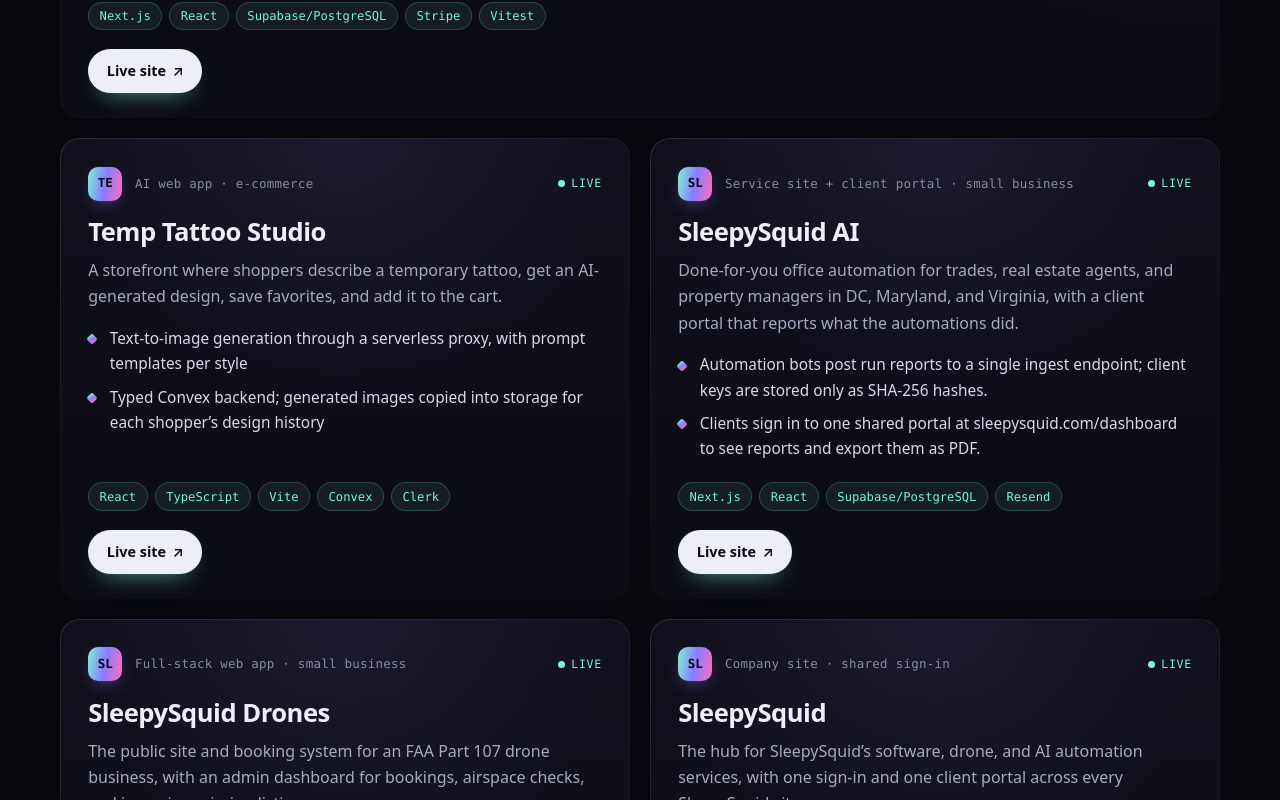
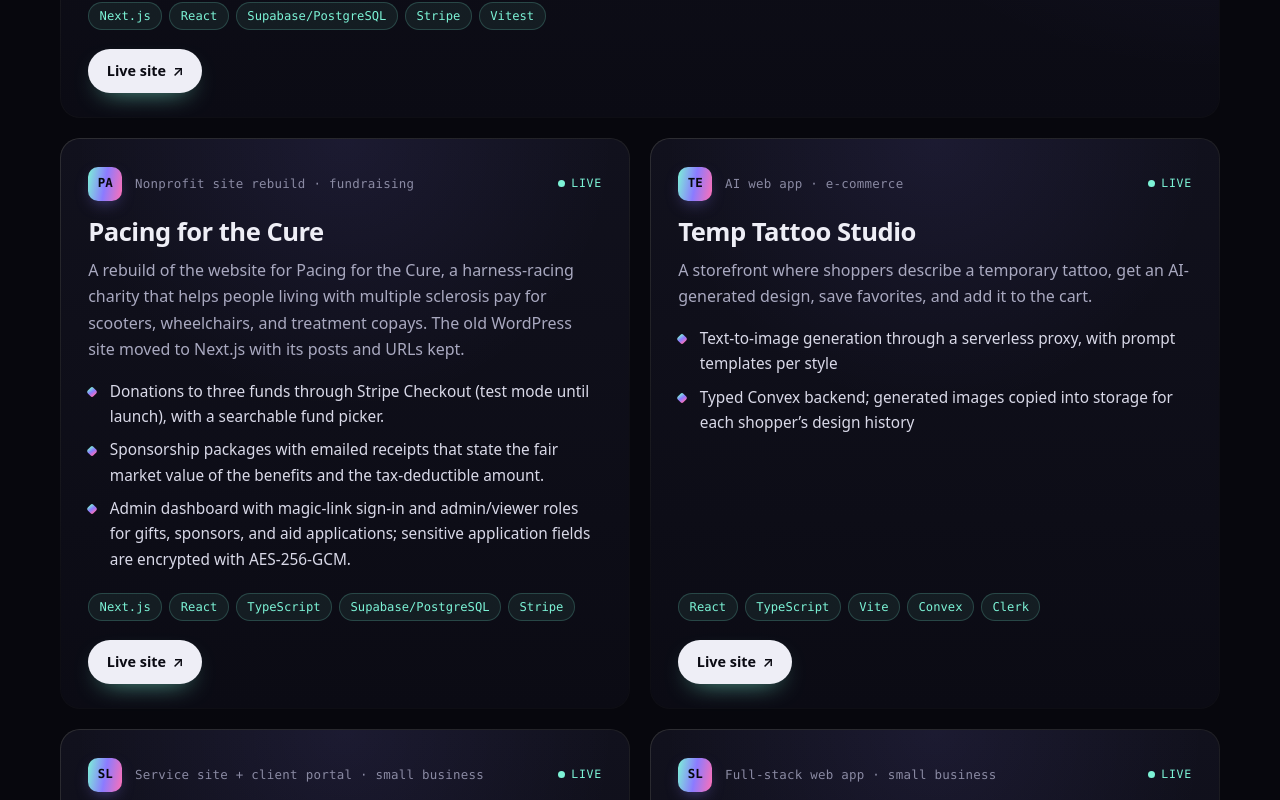
Before and after one commit to lawmbass/lawmbass.github.io, a React (Vite) app: page / in a window 1280 px wide. Shown: the part 2920-3720 px from the top of the page. Built offline with nearby package versions, Linux system fonts and the light colour scheme; a web font is replaced by a local one.

Commit message:
Add Pacing for the Cure to side projects

```diff
--- a/src/personal.ts
+++ b/src/personal.ts
@@ -42,6 +42,26 @@
     stack: ['Next.js', 'React', 'Supabase/PostgreSQL', 'Stripe', 'Vitest'],
     live: 'https://dispatch.sleepysquid.com',
     featured: true,
+  },
+  {
+    id: 'pacing-for-the-cure',
+    name: 'Pacing for the Cure',
+    kind: 'Nonprofit site rebuild · fundraising',
+    oneLiner:
+      'A rebuild of the website for Pacing for the Cure, a harness-racing charity that helps people living with multiple sclerosis pay for scooters, wheelchairs, and treatment copays. The old WordPress site moved to Next.js with its posts and URLs kept.',
+    // Checked against lawmbass/pacing-for-the-cure main (3d5421b) on Oct 29, 2026:
+    // - content/funds.ts: three active funds; lib/donate/designation-search.ts + components/form/DesignationCombobox.tsx
+    // - app/api/donate + lib/donate/checkout.ts: Stripe Checkout, test mode unless DONATIONS_LIVE (unset)
+    // - lib/donate/receipt.ts + content/sponsorships.ts: fair market value and deductible amount; receipts via Resend
+    // - app/admin/*, lib/admin/*: magic-link sign-in, admin/viewer roles; lib/crypto.ts: AES-256-GCM application fields
+    // Not live on pacingforthecure.org yet (DNS not moved), so the link is the Vercel deployment.
+    highlights: [
+      'Donations to three funds through Stripe Checkout (test mode until launch), with a searchable fund picker.',
+      'Sponsorship packages with emailed receipts that state the fair market value of the benefits and the tax-deductible amount.',
+      'Admin dashboard with magic-link sign-in and admin/viewer roles for gifts, sponsors, and aid applications; sensitive application fields are encrypted with AES-256-GCM.',
+    ],
+    stack: ['Next.js', 'React', 'TypeScript', 'Supabase/PostgreSQL', 'Stripe'],
+    live: 'https://pacing-for-the-cure.vercel.app',
   },
   {
     id: 'temp-tattoos',
```
